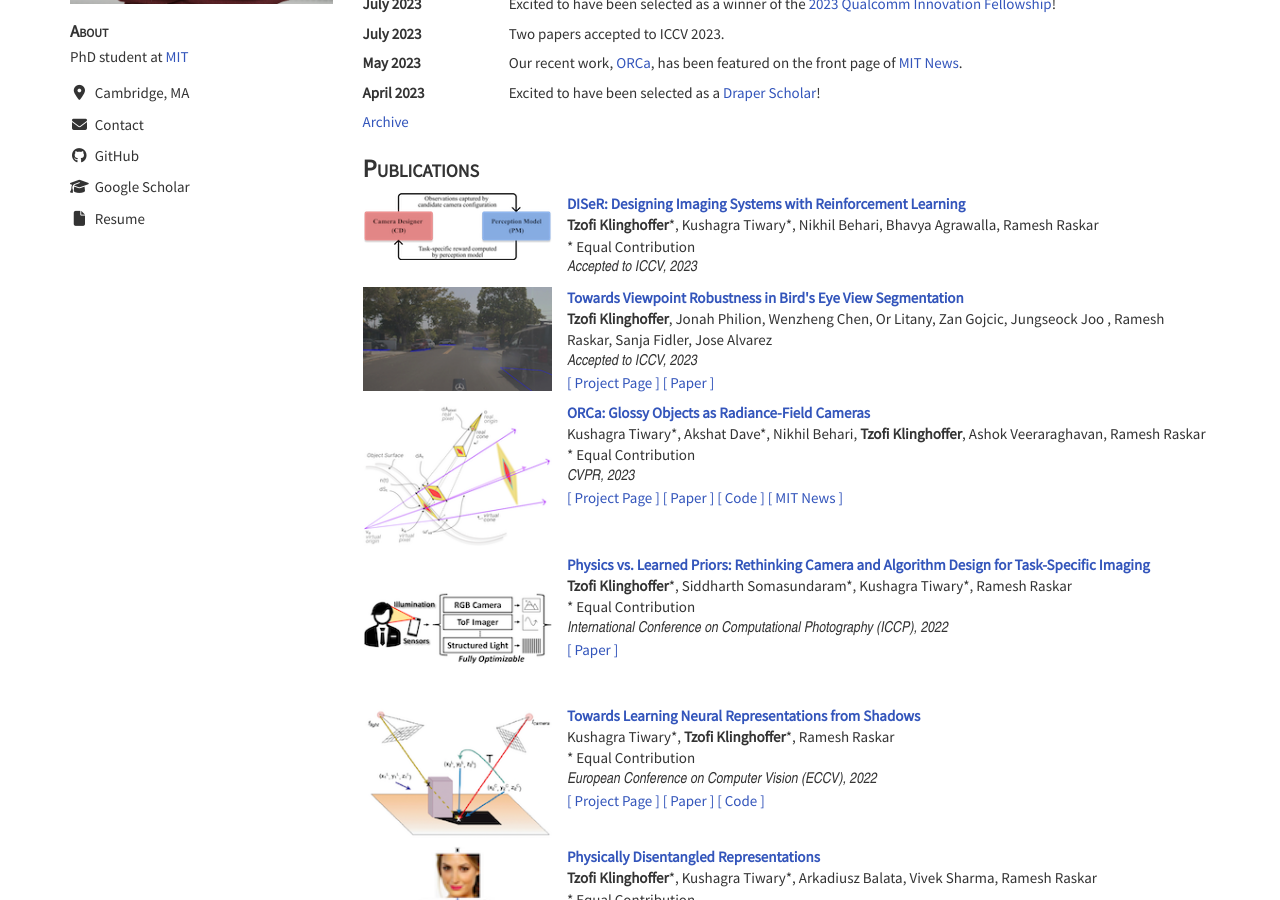
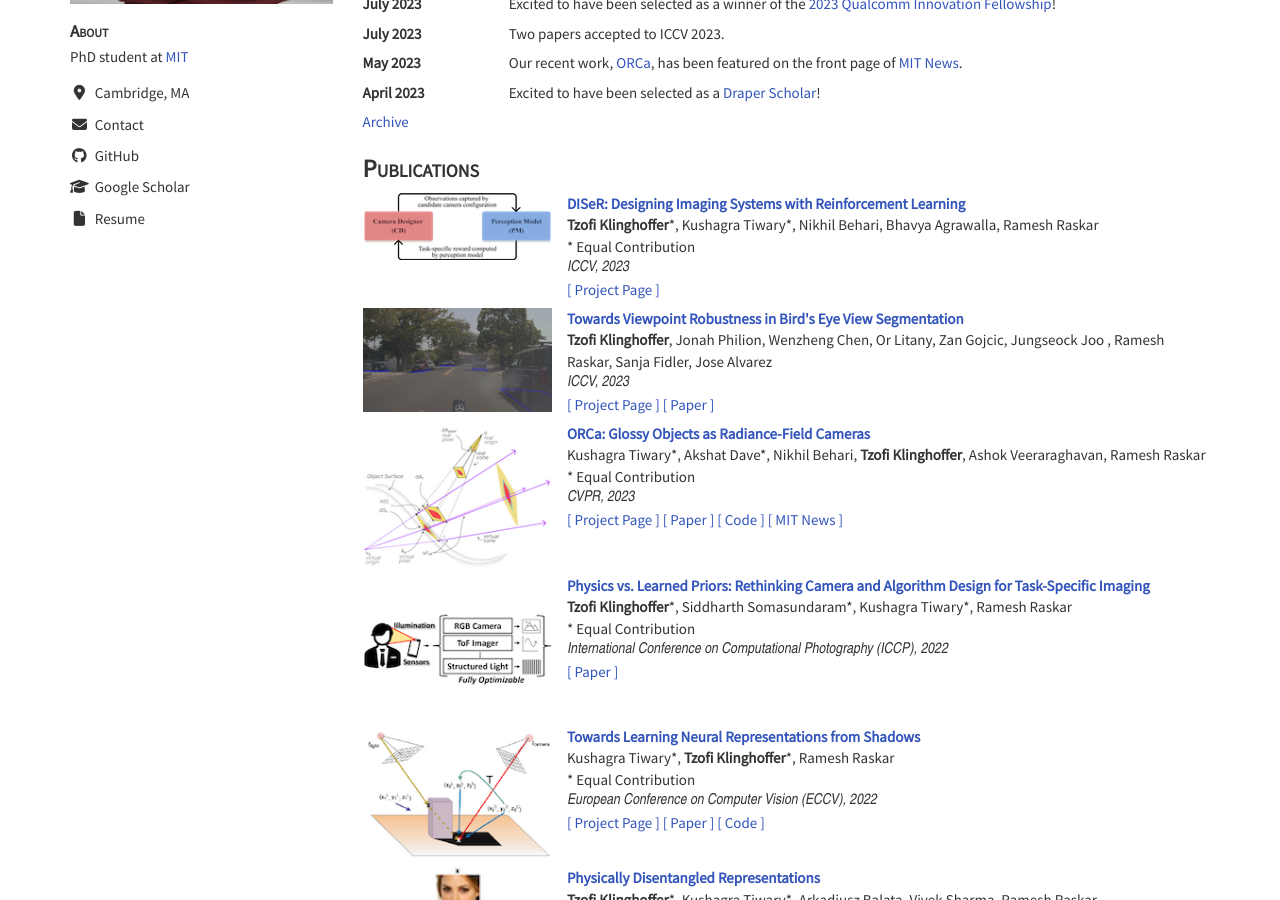
Before and after one commit to tzofi/tzofi.github.io, a Jekyll site: the page built from index.html, in a window 1280 px wide and 900 px high, scrolled down 359 px. Built offline with Jekyll 4.4.1, drawn with Linux system fonts in a browser that asks for light colours; nearby versions of some CDN libraries.

Commit message:
Update with DISeR

```diff
--- a/_data/publications.json
+++ b/_data/publications.json
@@ -3,20 +3,23 @@
 		"id": "diser2023",
 		"title": "DISeR: Designing Imaging Systems with Reinforcement Learning",
 		"authors": ["<b>Tzofi Klinghoffer</b>*", "Kushagra Tiwary*", "Nikhil Behari", "Bhavya Agrawalla", "Ramesh Raskar"],
-		"venue": "Accepted to ICCV",
+		"venue": "ICCV",
 		"date": "2023",
+		"links" : [
+            {"type": "link", "name": "Project Page", "target": "https://tzofi.github.io/diser"}
+		],
         "notes": "* Equal Contribution"
 	},
 	{
 		"id": "viewpoints2023",
 		"title": "Towards Viewpoint Robustness in Bird's Eye View Segmentation",
 		"authors": ["<b>Tzofi Klinghoffer</b>", "Jonah Philion", "Wenzheng Chen", "Or Litany", "Zan Gojcic", "Jungseock Joo ", "Ramesh Raskar", "Sanja Fidler", "Jose Alvarez"],
-		"venue": "Accepted to ICCV",
+		"venue": "ICCV",
 		"date": "2023",
 		"links" : [
             {"type": "link", "name": "Project Page", "target": "https://nvlabs.github.io/viewpoint-robustness"},
 			{"type": "link", "name": "Paper", "target": "https://arxiv.org/abs/2309.05192"}
-		],
+		]
 	},
 	{
 		"id": "glossyobjects2022",
```
